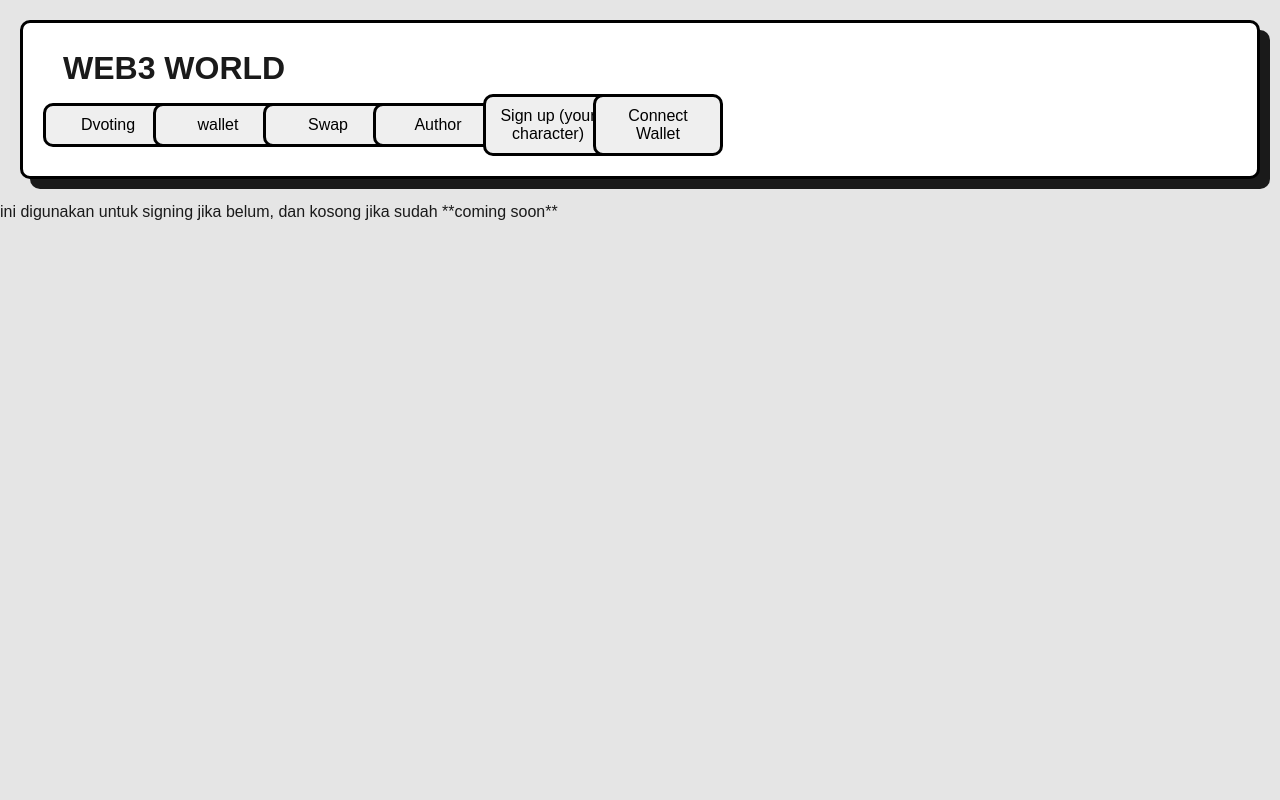
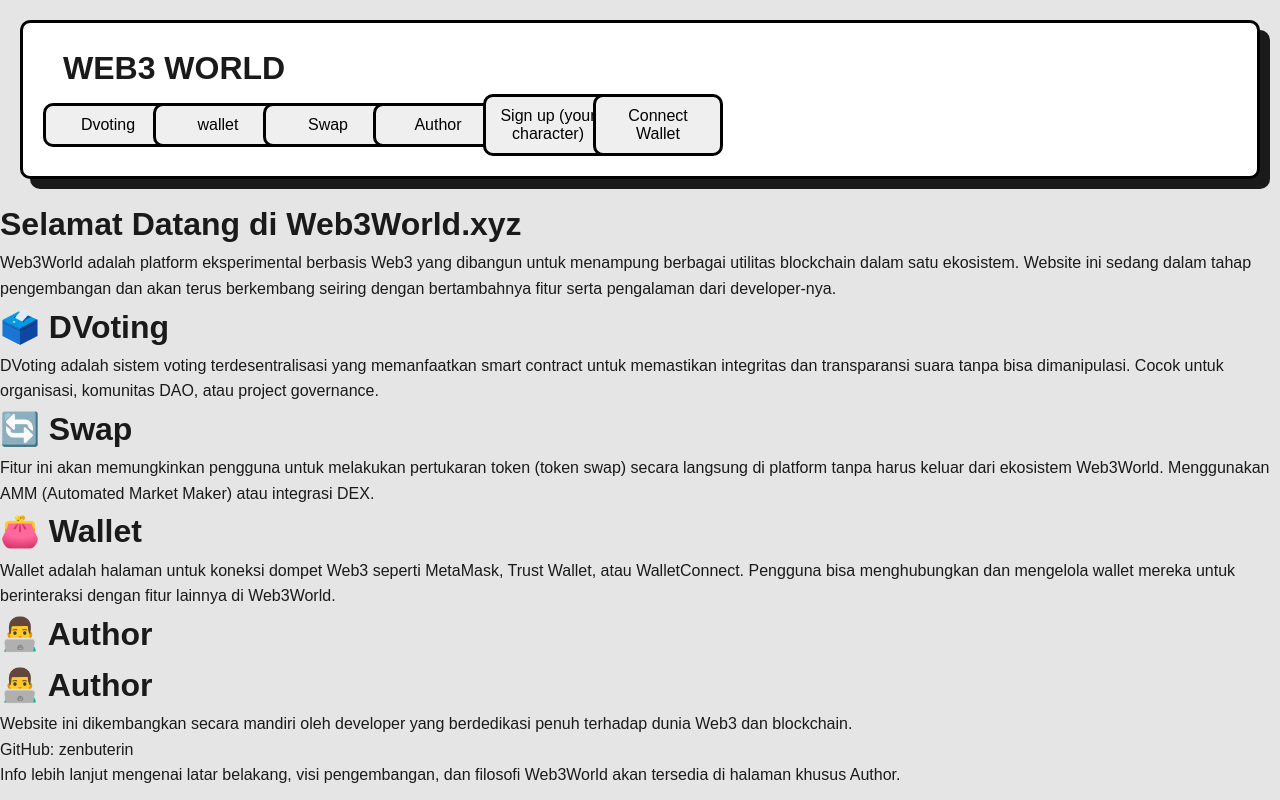
Before and after one commit to zenbuterin/web3-world, a Next.js app in the folder votingdapp/: page / in a window 1280 px wide. Built offline with nearby package versions, Linux system fonts and the light colour scheme; a web font is replaced by a local one.

Commit message:
menambah deskripsi untuk page utama

```diff
--- a/votingdapp/src/app/header.js
+++ b/votingdapp/src/app/header.js
@@ -4,7 +4,6 @@ import signupstyle from "@/app/signup/signup.module.css"
 // import walletstyle from  "@/app/wallet/wallet.module.css"
 // import authorstyle from  "@/app/author/author.module.css"
 // import swapstyle from  "@/app/swap/swap.module.css"
-// import login from  "@/app/login/login.module.css"
 
 import { usePathname } from "next/navigation";
 import { useState } from "react";
@@ -55,10 +54,7 @@ export default function Header() {
         //     styles = authorstyle;
 
         // }
-        // else if (pname.startsWith("/login")) {
-        //     styles = loginstyle;
 
-        // }
 
     return (
         <>
--- a/votingdapp/src/app/page.js
+++ b/votingdapp/src/app/page.js
@@ -3,7 +3,27 @@ import { useState } from "react";
 
 function MyApp() {
   return(<>
-  <p>ini digunakan untuk signing jika belum, dan kosong jika sudah **coming soon**</p>
+  <div>
+  <h1>Selamat Datang di Web3World.xyz</h1>
+  <p>Web3World adalah platform eksperimental berbasis Web3 yang dibangun untuk menampung berbagai utilitas blockchain dalam satu ekosistem. Website ini sedang dalam tahap pengembangan dan akan terus berkembang seiring dengan bertambahnya fitur serta pengalaman dari developer-nya.</p>
+
+  <h1>🗳️ DVoting</h1>
+  <p>DVoting adalah sistem voting terdesentralisasi yang memanfaatkan smart contract untuk memastikan integritas dan transparansi suara tanpa bisa dimanipulasi. Cocok untuk organisasi, komunitas DAO, atau project governance.</p>
+
+  <h1>🔄 Swap</h1>
+  <p>Fitur ini akan memungkinkan pengguna untuk melakukan pertukaran token (token swap) secara langsung di platform tanpa harus keluar dari ekosistem Web3World. Menggunakan AMM (Automated Market Maker) atau integrasi DEX.</p>
+
+  <h1>👛 Wallet</h1>
+  <p>Wallet adalah halaman untuk koneksi dompet Web3 seperti MetaMask, Trust Wallet, atau WalletConnect. Pengguna bisa menghubungkan dan mengelola wallet mereka untuk berinteraksi dengan fitur lainnya di Web3World.</p>
+
+  <h1>👨‍💻 Author</h1>
+  <h1>👨‍💻 Author</h1>
+  <p>Website ini dikembangkan secara mandiri oleh developer yang berdedikasi penuh terhadap dunia Web3 dan blockchain.</p>
+  {/* <img src="/foto.jpeg" alt="Author"  /> */}
+  <p>GitHub: <a href="https://github.com/zenbuterin" target="_blank" rel="noopener noreferrer">zenbuterin</a></p>
+  <p>Info lebih lanjut mengenai latar belakang, visi pengembangan, dan filosofi Web3World akan tersedia di halaman khusus Author.</p>
+</div>
+
   </>)
 }
 
```
Also changed, not shown: votingdapp/src/app/login/page.js (deleted, +0 -7 lines), votingdapp/src/app/foto.jpeg (added), votingdapp/src/app/login/login.module.css (deleted).
